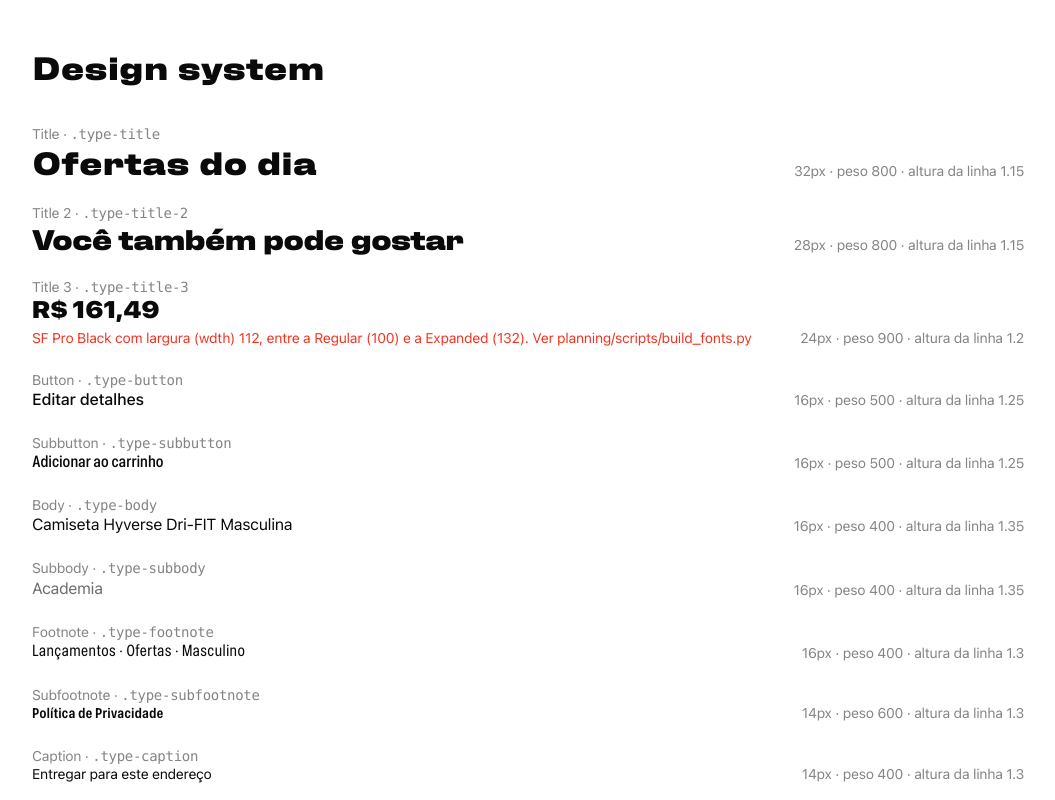
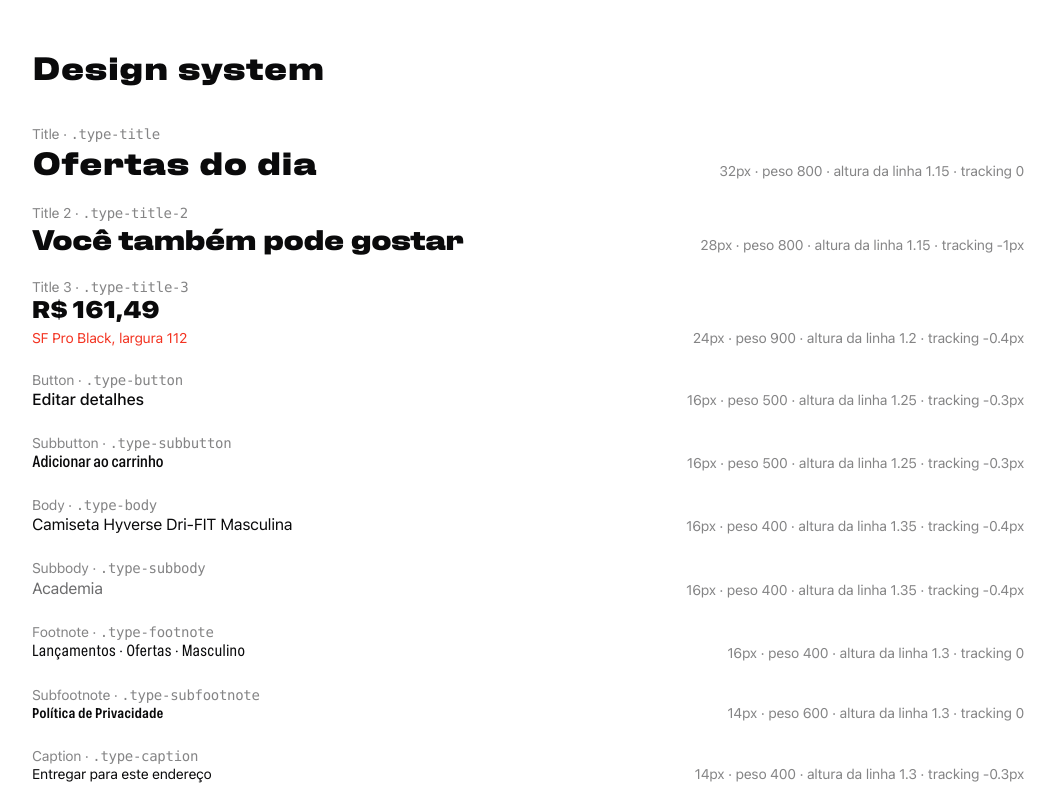
Before and after one commit to mauricio-matchal/Lachmat, a Next.js app in the folder apps/web/: page /design in a window 1280 px wide. Shown: the top 800 px of the page, without its empty margins (112-1167 px from the left). Built offline with nearby package versions, Linux system fonts and the light colour scheme.

Commit message:
docs(web): show letter-spacing on the design page

```diff
--- a/apps/web/src/app/design/page.tsx
+++ b/apps/web/src/app/design/page.tsx
@@ -9,6 +9,7 @@ const textStyles: {
   weight: number;
   size: string;
   lineHeight: string;
+  letterSpacing: string;
   note?: string;
 }[] = [
   {
@@ -18,6 +19,7 @@ const textStyles: {
     weight: 800,
     size: "32px",
     lineHeight: "1.15",
+    letterSpacing: "0",
   },
   {
     className: "type-title-2",
@@ -26,6 +28,7 @@ const textStyles: {
     weight: 800,
     size: "28px",
     lineHeight: "1.15",
+    letterSpacing: "-1px",
   },
   {
     className: "type-title-3",
@@ -34,7 +37,8 @@ const textStyles: {
     weight: 900,
     size: "24px",
     lineHeight: "1.2",
-    note: "SF Pro Black com largura (wdth) 112, entre a Regular (100) e a Expanded (132). Ver planning/scripts/build_fonts.py",
+    letterSpacing: "-0.4px",
+    note: "SF Pro Black, largura 112",
   },
   {
     className: "type-button",
@@ -43,6 +47,7 @@ const textStyles: {
     weight: 500,
     size: "16px",
     lineHeight: "1.25",
+    letterSpacing: "-0.3px",
   },
   {
     className: "type-subbutton",
@@ -51,6 +56,7 @@ const textStyles: {
     weight: 500,
     size: "16px",
     lineHeight: "1.25",
+    letterSpacing: "-0.3px",
   },
   {
     className: "type-body",
@@ -59,6 +65,7 @@ const textStyles: {
     weight: 400,
     size: "16px",
     lineHeight: "1.35",
+    letterSpacing: "-0.4px",
   },
   {
     className: "type-subbody",
@@ -67,6 +74,7 @@ const textStyles: {
     weight: 400,
     size: "16px",
     lineHeight: "1.35",
+    letterSpacing: "-0.4px",
   },
   {
     className: "type-footnote",
@@ -75,6 +83,7 @@ const textStyles: {
     weight: 400,
     size: "16px",
     lineHeight: "1.3",
+    letterSpacing: "0",
   },
   {
     className: "type-subfootnote",
@@ -83,6 +92,7 @@ const textStyles: {
     weight: 600,
     size: "14px",
     lineHeight: "1.3",
+    letterSpacing: "0",
   },
   {
     className: "type-caption",
@@ -91,6 +101,7 @@ const textStyles: {
     weight: 400,
     size: "14px",
     lineHeight: "1.3",
+    letterSpacing: "-0.3px",
   },
 ];
 
@@ -127,7 +138,7 @@ export default function DesignPage() {
             </div>
             <p className="shrink-0 type-caption text-ink/50">
               {style.size} · peso {style.weight} · altura da linha{" "}
-              {style.lineHeight}
+              {style.lineHeight} · tracking {style.letterSpacing}
             </p>
           </div>
         ))}
```
